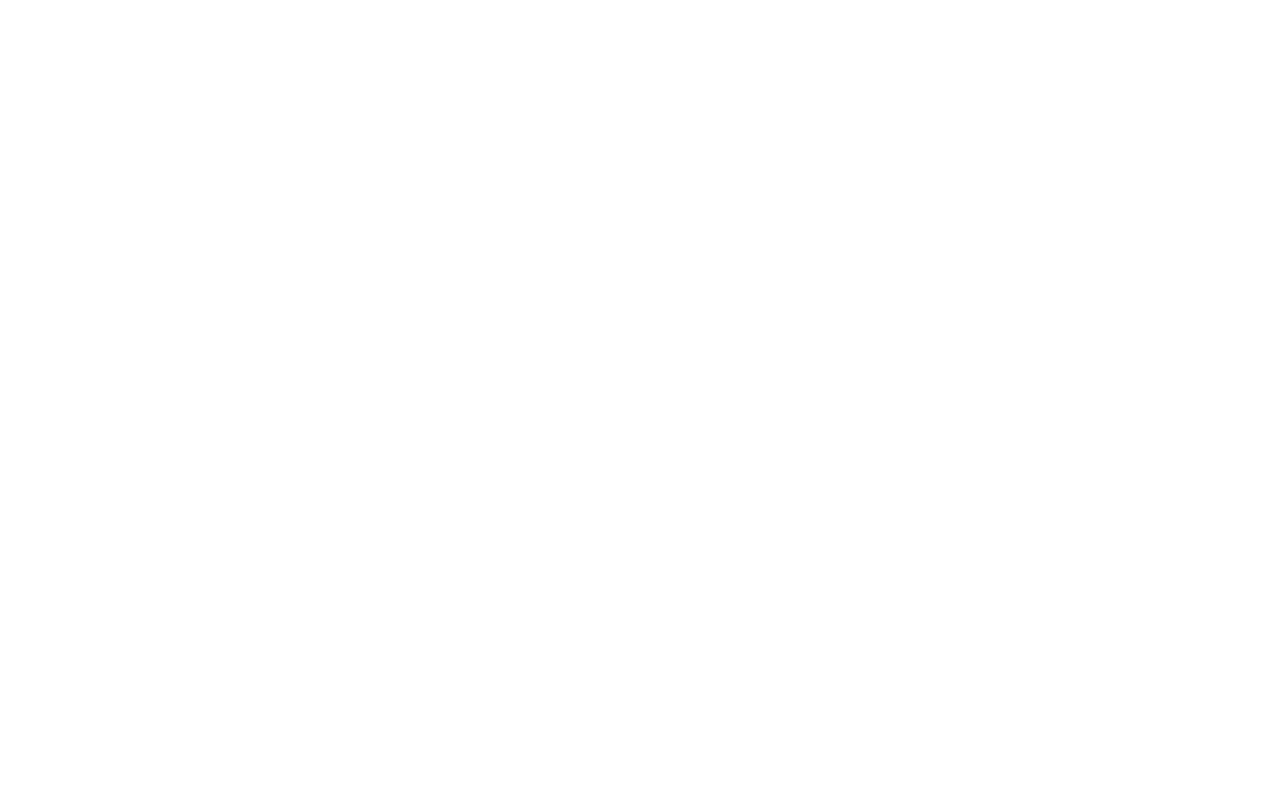
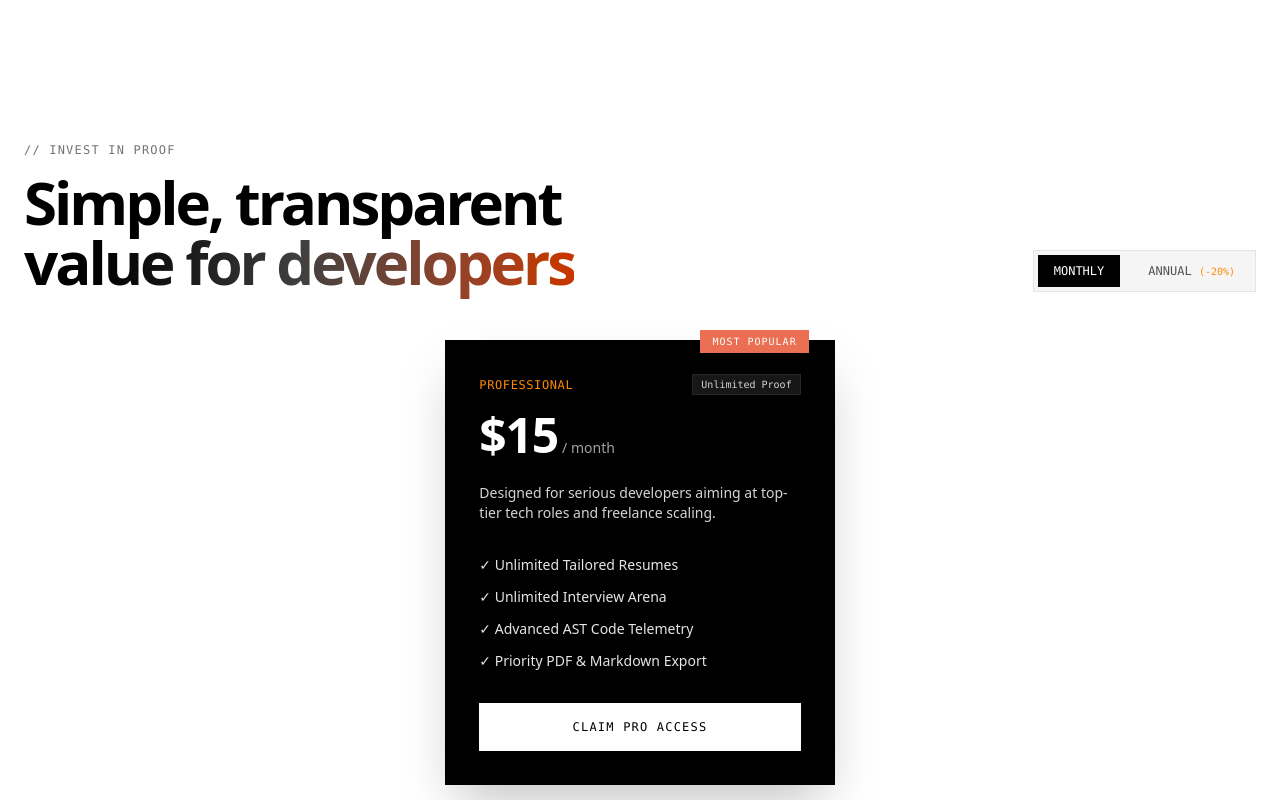
Before and after one commit to Ri-Reyan/DevFolio_client, a Next.js app: page / in a window 1280 px wide. Shown: the part 1720-2520 px from the top of the page. Before the commit the page ends 1712 px from the top, so only its background shows below. Built offline with nearby package versions, Linux system fonts and the light colour scheme.

Commit message:
implement pricing page

```diff
--- /dev/null
+++ b/landing_page_components/Pricing.tsx
@@ -0,0 +1,213 @@
+"use client";
+import { useEffect, useRef, useState } from "react";
+import Link from "next/link";
+import gsap from "gsap";
+import { ScrollTrigger } from "gsap/ScrollTrigger";
+
+gsap.registerPlugin(ScrollTrigger);
+
+export default function Pricing() {
+  const sectionRef = useRef<HTMLElement>(null);
+  const [isAnnual, setIsAnnual] = useState(false);
+
+  useEffect(() => {
+    const ctx = gsap.context(() => {
+      gsap.from(".pricing-card", {
+        scrollTrigger: {
+          trigger: sectionRef.current,
+          start: "top 75%",
+        },
+        y: 50,
+        opacity: 0,
+        duration: 0.8,
+        stagger: 0.2,
+        ease: "power3.out",
+      });
+    }, sectionRef);
+
+    return () => ctx.revert();
+  }, []);
+
+  return (
+    <section
+      ref={sectionRef}
+      id="pricing"
+      className="py-28 lg:py-36 max-w-7xl mx-auto px-6 border-b border-[#00000014]"
+    >
+      {/* Section Header */}
+      <div className="flex flex-col md:flex-row md:items-end justify-between mb-16 gap-6">
+        <div>
+          <span className="text-xs font-mono tracking-widest text-neutral-500 uppercase">
+            // INVEST IN PROOF
+          </span>
+          <h2 className="text-4xl lg:text-6xl font-semibold tracking-tighter mt-3 text-black">
+            Simple, transparent <br />
+            <span className="text-transparent bg-clip-text bg-linear-to-r from-black via-neutral-700 to-orange-700">
+              value for developers
+            </span>
+          </h2>
+        </div>
+
+        {/* Monthly / Annual Toggle Switch */}
+        <div className="flex items-center gap-3 bg-neutral-100 p-1 border border-neutral-200 w-fit">
+          <button
+            onClick={() => setIsAnnual(false)}
+            className={`px-4 py-2 text-xs font-mono uppercase transition-colors ${
+              !isAnnual
+                ? "bg-black text-white"
+                : "text-neutral-600 hover:text-black"
+            }`}
+          >
+            Monthly
+          </button>
+          <button
+            onClick={() => setIsAnnual(true)}
+            className={`px-4 py-2 text-xs font-mono uppercase transition-colors ${
+              isAnnual
+                ? "bg-black text-white"
+                : "text-neutral-600 hover:text-black"
+            }`}
+          >
+            Annual <span className="text-[10px] text-orange-400">(-20%)</span>
+          </button>
+        </div>
+      </div>
+
+      {/* Pricing Cards Grid */}
+      <div className="grid grid-cols-1 lg:grid-cols-3 gap-8 items-stretch">
+        {/* Tier 1: Starter / Free */}
+        <div className="pricing-card p-8 border border-black bg-white flex flex-col justify-between transition-all duration-100 hover:bg-neutral-50">
+          <div>
+            <div className="flex justify-between items-center mb-4">
+              <span className="text-xs font-mono uppercase tracking-wider text-neutral-500">
+                Explorer
+              </span>
+              <span className="text-[10px] font-mono px-2 py-0.5 bg-neutral-100 border border-neutral-200">
+                Phase 1 MVP
+              </span>
+            </div>
+            <div className="mb-6">
+              <span className="text-5xl font-semibold tracking-tight">$0</span>
+              <span className="text-neutral-500 text-sm ml-1">/ forever</span>
+            </div>
+            <p className="text-neutral-600 text-sm mb-8 font-light">
+              Perfect for students and junior developers starting their
+              proof-of-work journey.
+            </p>
+            <ul className="space-y-3 text-sm text-neutral-700 font-light mb-8">
+              <li className="flex items-center gap-2">✓ 3 Resumes per day</li>
+              <li className="flex items-center gap-2">
+                ✓ 5 AI Mock Interviews
+              </li>
+              <li className="flex items-center gap-2">
+                ✓ Standard GitHub Sync
+              </li>
+              <li className="flex items-center gap-2 text-neutral-400">
+                ✕ Custom Domain Export
+              </li>
+            </ul>
+          </div>
+          <Link
+            href="/register"
+            className="w-full py-4 border border-black text-black text-xs font-mono uppercase tracking-widest text-center hover:bg-black hover:text-white transition-colors"
+          >
+            Get Started Free
+          </Link>
+        </div>
+
+        {/* Tier 2: Pro (Elevated / Highlighted Tracebit Style) */}
+        <div className="pricing-card p-8 border-2 border-black bg-black text-white flex flex-col justify-between relative shadow-2xl lg:-translate-y-4">
+          <div className="absolute -top-3 right-6 bg-[#ea6f53] text-white text-[10px] font-mono uppercase px-3 py-1 tracking-widest">
+            Most Popular
+          </div>
+          <div>
+            <div className="flex justify-between items-center mb-4">
+              <span className="text-xs font-mono uppercase tracking-wider text-orange-400">
+                Professional
+              </span>
+              <span className="text-[10px] font-mono px-2 py-0.5 bg-neutral-900 border border-neutral-800 text-neutral-300">
+                Unlimited Proof
+              </span>
+            </div>
+            <div className="mb-6">
+              <span className="text-5xl font-semibold tracking-tight">
+                {isAnnual ? "$12" : "$15"}
+              </span>
+              <span className="text-neutral-400 text-sm ml-1">/ month</span>
+            </div>
+            <p className="text-neutral-300 text-sm mb-8 font-light">
+              Designed for serious developers aiming at top-tier tech roles and
+              freelance scaling.
+            </p>
+            <ul className="space-y-3 text-sm text-neutral-200 font-light mb-8">
+              <li className="flex items-center gap-2">
+                ✓ Unlimited Tailored Resumes
+              </li>
+              <li className="flex items-center gap-2">
+                ✓ Unlimited Interview Arena
+              </li>
+              <li className="flex items-center gap-2">
+                ✓ Advanced AST Code Telemetry
+              </li>
+              <li className="flex items-center gap-2">
+                ✓ Priority PDF & Markdown Export
+              </li>
+            </ul>
+          </div>
+          <Link
+            href="/register"
+            className="w-full py-4 bg-white text-black text-xs font-mono uppercase tracking-widest text-center hover:bg-neutral-200 transition-colors"
+          >
+            Claim Pro Access
+          </Link>
+        </div>
+
+        {/* Tier 3: Enterprise / Team */}
+        <div className="pricing-card p-8 border border-black bg-white flex flex-col justify-between transition-all duration-100 hover:bg-neutral-50">
+          <div>
+            <div className="flex justify-between items-center mb-4">
+              <span className="text-xs font-mono uppercase tracking-wider text-neutral-500">
+                Recruiter / Team
+              </span>
+              <span className="text-[10px] font-mono px-2 py-0.5 bg-neutral-100 border border-neutral-200">
+                Agency
+              </span>
+            </div>
+            <div className="mb-6">
+              <span className="text-5xl font-semibold tracking-tight">
+                Custom
+              </span>
+              <span className="text-neutral-500 text-sm ml-1">
+                / organization
+              </span>
+            </div>
+            <p className="text-neutral-600 text-sm mb-8 font-light">
+              For bootcamps, hiring teams, and engineering agencies verifying
+              candidate skills at scale.
+            </p>
+            <ul className="space-y-3 text-sm text-neutral-700 font-light mb-8">
+              <li className="flex items-center gap-2">
+                ✓ Team Workspace Analytics
+              </li>
+              <li className="flex items-center gap-2">
+                ✓ Custom Skill Assessment Gates
+              </li>
+              <li className="flex items-center gap-2">
+                ✓ Dedicated ATS Integration
+              </li>
+              <li className="flex items-center gap-2">
+                ✓ 24/7 Priority Support
+              </li>
+            </ul>
+          </div>
+          <Link
+            href="/contact"
+            className="w-full py-4 border border-black text-black text-xs font-mono uppercase tracking-widest text-center hover:bg-black hover:text-white transition-colors"
+          >
+            Contact Sales
+          </Link>
+        </div>
+      </div>
+    </section>
+  );
+}
--- a/src/app/page.tsx
+++ b/src/app/page.tsx
@@ -3,6 +3,8 @@
 import Hero from "../../landing_page_components/Hero";
 import SocialProof from "../../landing_page_components/SocialProof";
 import ProblemSolution from "../../landing_page_components/ProblemSolution";
+import Footer from "../../landing_page_components/Footer";
+import Pricing from "../../landing_page_components/Pricing";
 
 export default function LandingPage() {
   return (
@@ -23,6 +25,8 @@
       <Hero />
       <SocialProof />
       <ProblemSolution />
+      <Pricing />
+      <Footer />
     </div>
   );
 }
```
